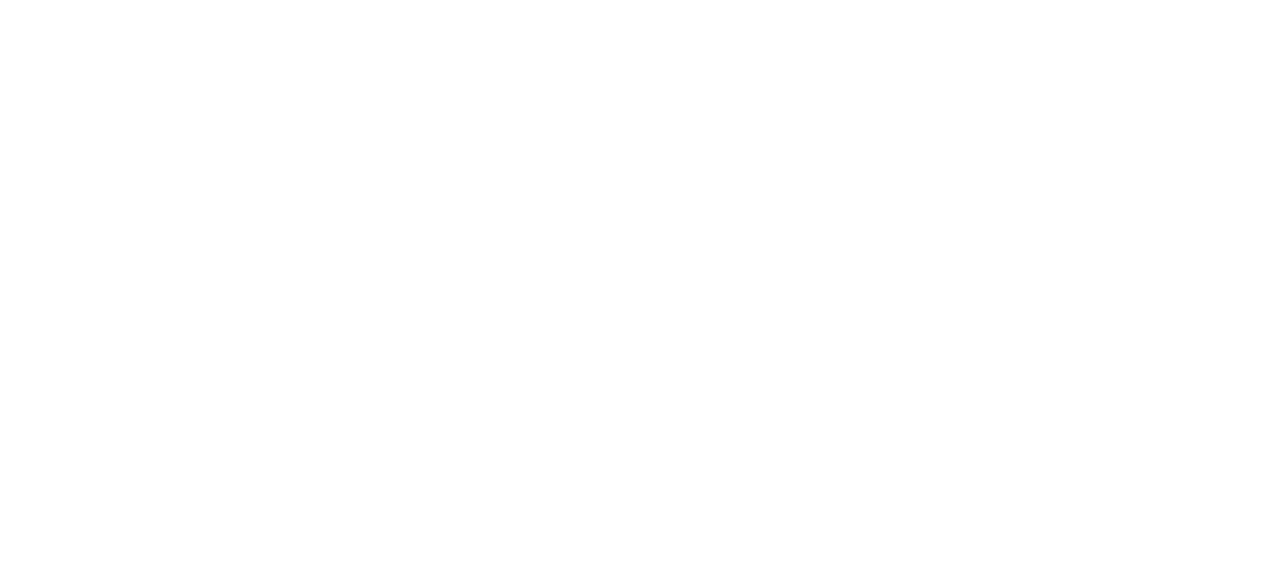
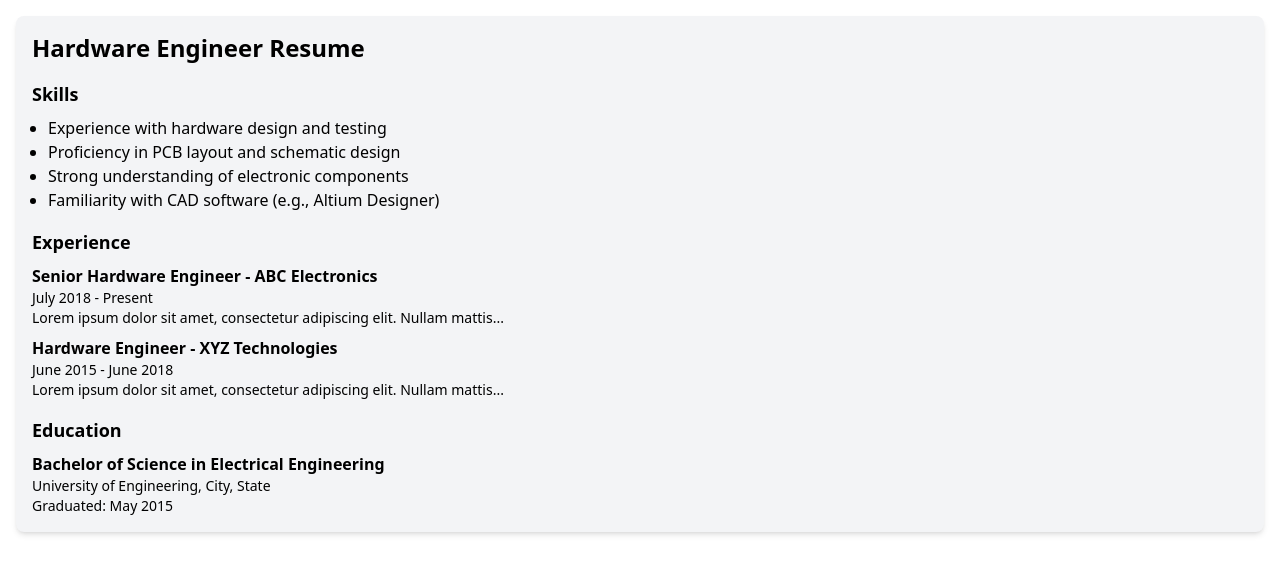
Before and after one commit to Med1020/Resumake, a React app in the folder frontend/: page /format in a window 1280 px wide. Before the commit this address had no page. Shown: the top 574 px of the page. Built offline with nearby package versions, Linux system fonts and the light colour scheme; the HTML template or start-up script is replaced by a standard one.

Commit message:
Initial commit

```diff
--- a/frontend/src/App.jsx
+++ b/frontend/src/App.jsx
@@ -1,11 +1,13 @@
 import { Routes, Route } from "react-router-dom";
 import CreateResume from "./Pages/CreateResume";
+import HardwareResume from "./Format/Harvard";
 
 function App() {
   return (
     <div className="font-sans">
       <Routes>
         <Route path="/" element={<CreateResume />} />
+        <Route path="/format" element={<HardwareResume />} />
       </Routes>
     </div>
   );
--- /dev/null
+++ b/frontend/src/Format/Harvard.jsx
@@ -0,0 +1,53 @@
+const HardwareResume = () => {
+  return (
+    <div className="container mx-auto p-4">
+      <div className="bg-gray-100 p-4 rounded-lg shadow-md">
+        <h2 className="text-2xl font-bold mb-4">Hardware Engineer Resume</h2>
+        <div className="mb-4">
+          <h3 className="text-lg font-semibold mb-2">Skills</h3>
+          <ul className="list-disc pl-4">
+            <li>Experience with hardware design and testing</li>
+            <li>Proficiency in PCB layout and schematic design</li>
+            <li>Strong understanding of electronic components</li>
+            <li>Familiarity with CAD software (e.g., Altium Designer)</li>
+          </ul>
+        </div>
+        <div className="mb-4">
+          <h3 className="text-lg font-semibold mb-2">Experience</h3>
+          <div className="mb-2">
+            <h4 className="text-md font-semibold">
+              Senior Hardware Engineer - ABC Electronics
+            </h4>
+            <p className="text-sm">July 2018 - Present</p>
+            <p className="text-sm">
+              Lorem ipsum dolor sit amet, consectetur adipiscing elit. Nullam
+              mattis...
+            </p>
+          </div>
+          <div>
+            <h4 className="text-md font-semibold">
+              Hardware Engineer - XYZ Technologies
+            </h4>
+            <p className="text-sm">June 2015 - June 2018</p>
+            <p className="text-sm">
+              Lorem ipsum dolor sit amet, consectetur adipiscing elit. Nullam
+              mattis...
+            </p>
+          </div>
+        </div>
+        <div>
+          <h3 className="text-lg font-semibold mb-2">Education</h3>
+          <div>
+            <h4 className="text-md font-semibold">
+              Bachelor of Science in Electrical Engineering
+            </h4>
+            <p className="text-sm">University of Engineering, City, State</p>
+            <p className="text-sm">Graduated: May 2015</p>
+          </div>
+        </div>
+      </div>
+    </div>
+  );
+};
+
+export default HardwareResume;
```
